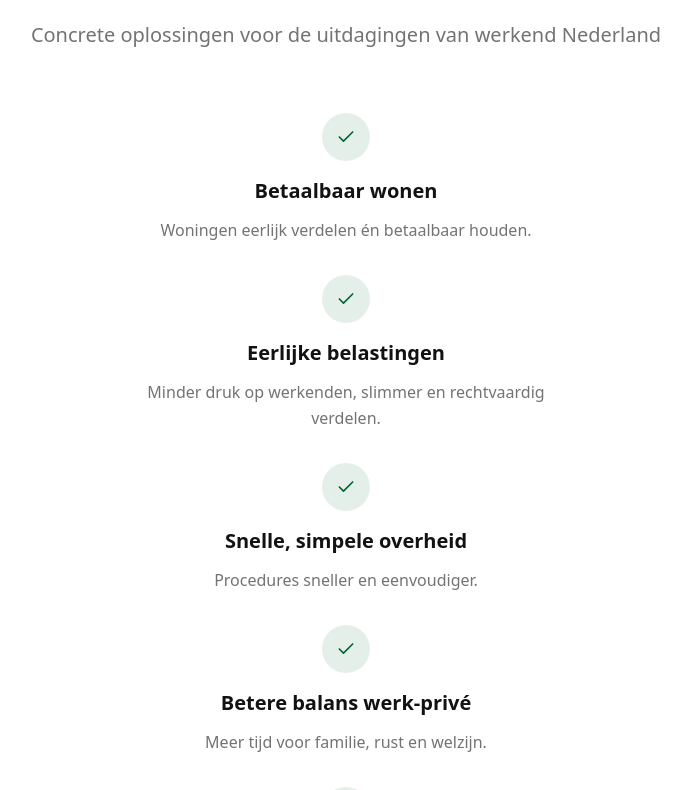
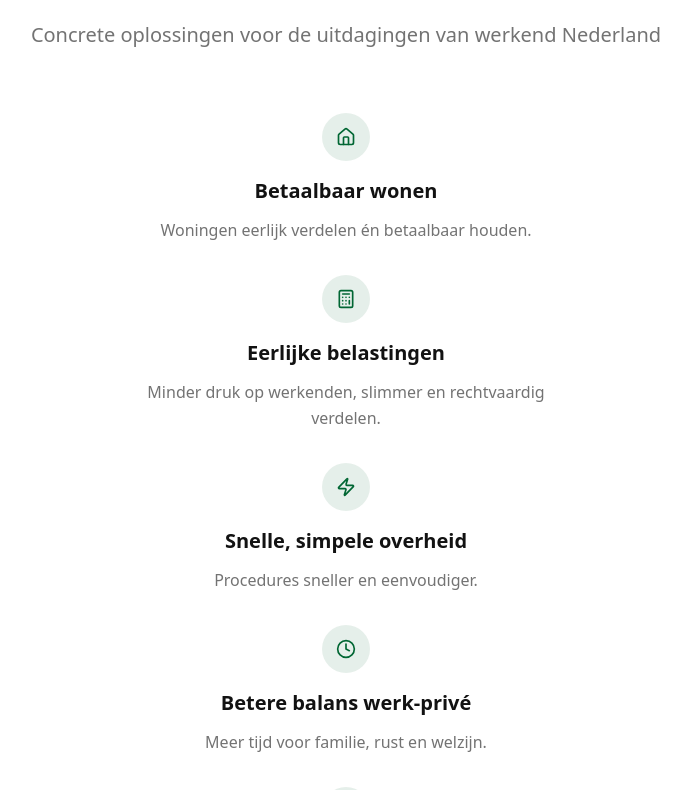
Before and after one commit to ImranK1506/slim-samen-nu, a React (Vite) app: page / in a window 1280 px wide. Shown: the part 1680-2470 px from the top of the page, without its empty margins (294-985 px from the left). Built offline with nearby package versions, Linux system fonts and the light colour scheme; the HTML template or start-up script is replaced by a standard one.

Commit message:
Change AI principles icons

```diff
--- a/src/components/PolicySection.tsx
+++ b/src/components/PolicySection.tsx
@@ -1,25 +1,30 @@
-import { Check } from "lucide-react";
+import { Home, Calculator, Zap, Clock, Leaf } from "lucide-react";
 import { Button } from "@/components/ui/button";
 
 const PolicySection = () => {
   const policies = [
     {
+      icon: Home,
       title: "Betaalbaar wonen",
       description: "Woningen eerlijk verdelen én betaalbaar houden."
     },
     {
+      icon: Calculator,
       title: "Eerlijke belastingen",
       description: "Minder druk op werkenden, slimmer en rechtvaardig verdelen."
     },
     {
+      icon: Zap,
       title: "Snelle, simpele overheid",
       description: "Procedures sneller en eenvoudiger."
     },
     {
+      icon: Clock,
       title: "Betere balans werk-privé",
       description: "Meer tijd voor familie, rust en welzijn."
     },
     {
+      icon: Leaf,
       title: "Betaalbare energie",
       description: "Duurzaam en betaalbaar, zonder dat het pijn doet."
     }
@@ -42,7 +47,7 @@ const PolicySection = () => {
           {policies.map((policy, index) => (
             <div key={index} className="flex flex-col items-center text-center group">
               <div className="w-12 h-12 rounded-full bg-primary/10 flex items-center justify-center group-hover:bg-primary/20 transition-colors mb-4">
-                <Check className="w-5 h-5 text-primary" />
+                <policy.icon className="w-5 h-5 text-primary" />
               </div>
               <div>
                 <h3 className="text-xl font-semibold text-foreground mb-3">
```
